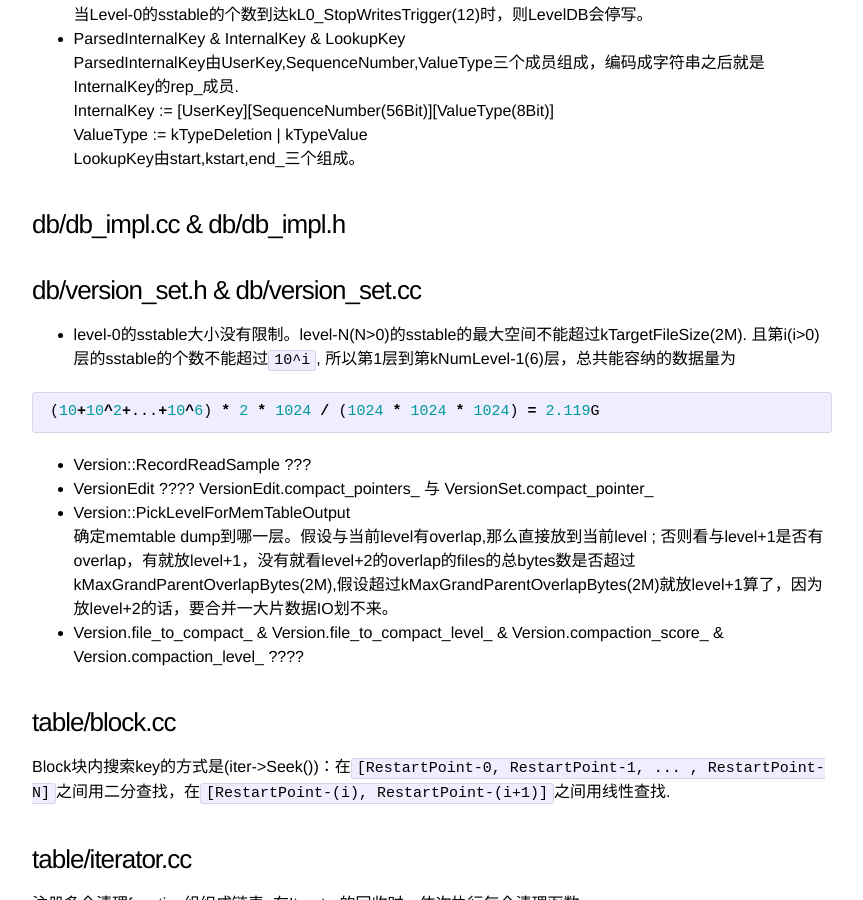
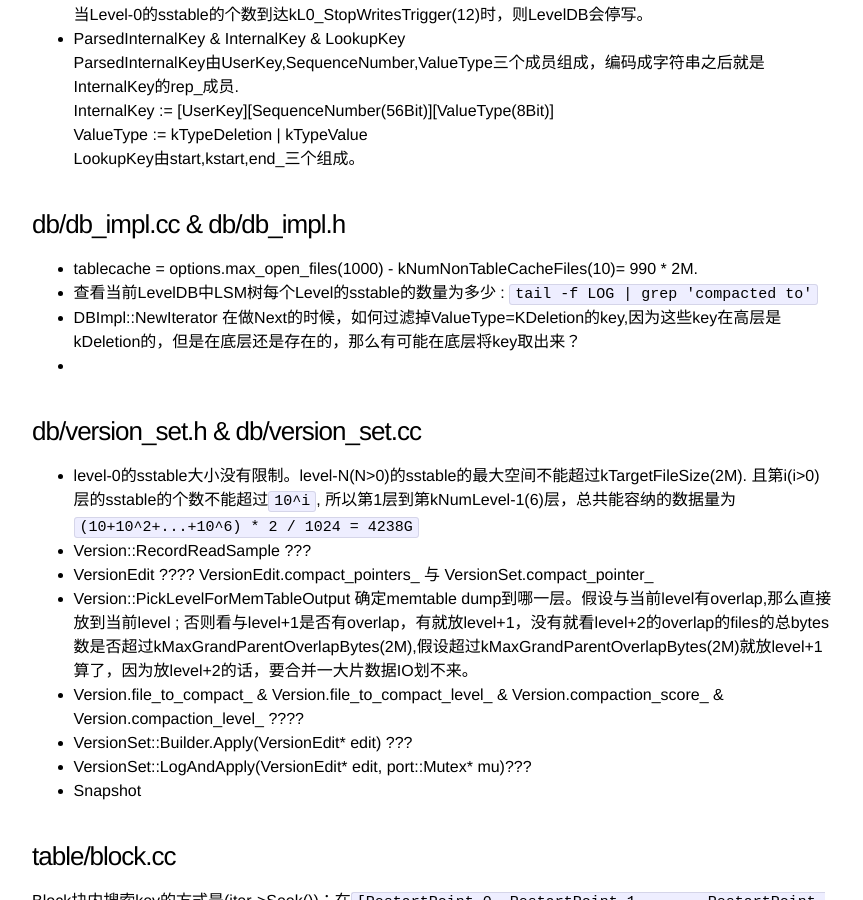
Before and after one commit to SteNicholas/openinx.github.io, a Jekyll site: the page built from _posts/2014-08-11-leveldb-notes.md, in a window 1280 px wide and 900 px high, scrolled down 1765 px. Shown: the whole window, without its empty margins (208-1071 px from the left). Built offline with Jekyll 4.4.1, drawn with Linux system fonts in a browser that asks for light colours; Markdown is read by kramdown in place of the engine named in the settings; comment, search, counter and statistics services are not loaded.

Commit message:
leveldb notes

````diff
--- a/_posts/2014-08-11-leveldb-notes.md
+++ b/_posts/2014-08-11-leveldb-notes.md
@@ -42,19 +42,23 @@ ValueType := kTypeDeletion | kTypeValue
 LookupKey由start,kstart,end_三个组成。
 
 ### db/db_impl.cc & db/db_impl.h
+* tablecache = options.max_open_files(1000) - kNumNonTableCacheFiles(10)= 990 * 2M.
+* 查看当前LevelDB中LSM树每个Level的sstable的数量为多少 : `tail -f LOG | grep 'compacted to'`
+* DBImpl::NewIterator 在做Next的时候，如何过滤掉ValueType=KDeletion的key,因为这些key在高层是kDeletion的，但是在底层还是存在的，那么有可能在底层将key取出来？
+*
 
 ### db/version_set.h & db/version_set.cc
-* level-0的sstable大小没有限制。level-N(N>0)的sstable的最大空间不能超过kTargetFileSize(2M). 且第i(i>0)层的sstable的个数不能超过`10^i`, 所以第1层到第kNumLevel-1(6)层，总共能容纳的数据量为
-
-```cpp
-(10+10^2+...+10^6) * 2 * 1024 / (1024 * 1024 * 1024) = 2.119G
-```
+* level-0的sstable大小没有限制。level-N(N>0)的sstable的最大空间不能超过kTargetFileSize(2M). 且第i(i>0)层的sstable的个数不能超过`10^i`, 所以第1层到第kNumLevel-1(6)层，总共能容纳的数据量为`(10+10^2+...+10^6) * 2 / 1024 = 4238G`
 
 * Version::RecordReadSample ???
 * VersionEdit ????  VersionEdit.compact_pointers_ 与 VersionSet.compact_pointer_
 * Version::PickLevelForMemTableOutput
   确定memtable dump到哪一层。假设与当前level有overlap,那么直接放到当前level ; 否则看与level+1是否有overlap，有就放level+1，没有就看level+2的overlap的files的总bytes数是否超过kMaxGrandParentOverlapBytes(2M),假设超过kMaxGrandParentOverlapBytes(2M)就放level+1算了，因为放level+2的话，要合并一大片数据IO划不来。
 * Version.file_to_compact_ & Version.file_to_compact_level_ & Version.compaction_score_ & Version.compaction_level_ ????
+* VersionSet::Builder.Apply(VersionEdit* edit) ???
+* VersionSet::LogAndApply(VersionEdit* edit, port::Mutex* mu)???
+* Snapshot
+
 
 ### table/block.cc
 
````
